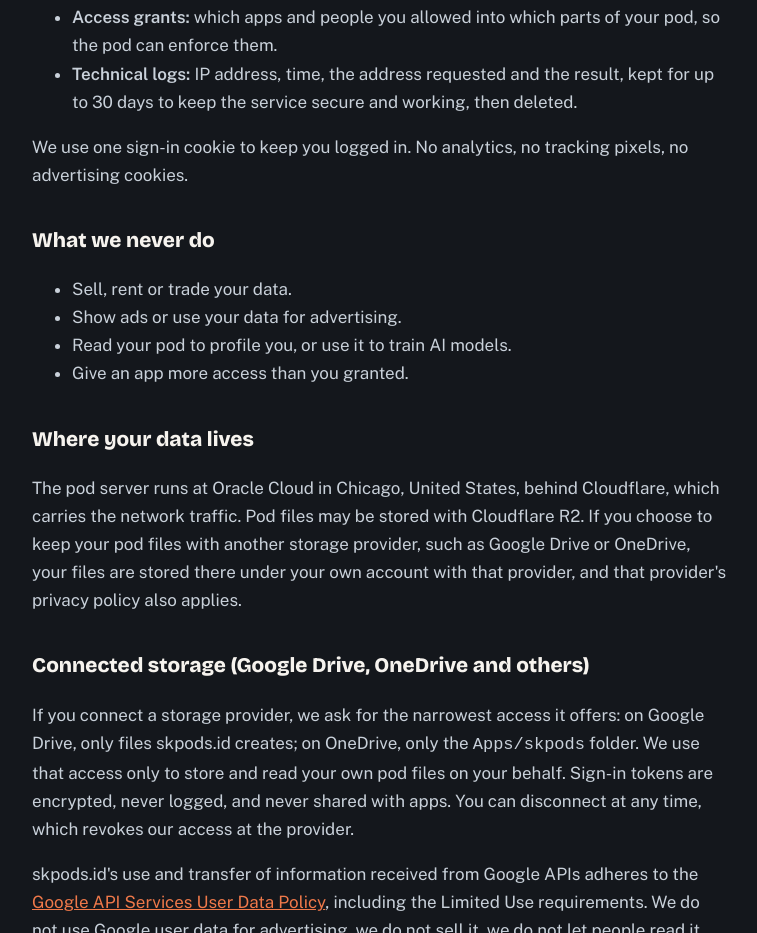
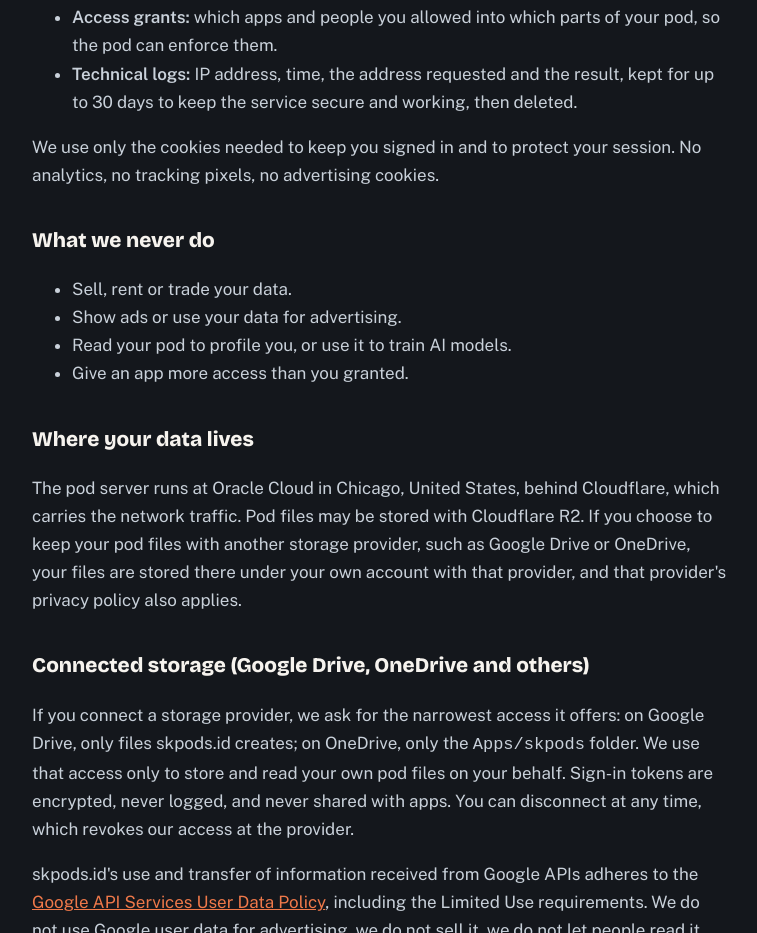
Before and after one commit to smilinTux/skpods-id, a plain HTML site: page privacy.html in a window 1280 px wide. Shown: the part 779-1712 px from the top of the page, without its empty margins (260-1017 px from the left). Drawn offline with nearby package versions, Linux system fonts and the light colour scheme.

Commit message:
fix: describe session cookies accurately
Co-Authored-By: Claude Opus 5.5 <noreply@anthropic.com>

```diff
--- a/privacy.html
+++ b/privacy.html
@@ -46,7 +46,7 @@ footer a{text-decoration:none}
 <li><b>Access grants:</b> which apps and people you allowed into which parts of your pod, so the pod can enforce them.</li>
 <li><b>Technical logs:</b> IP address, time, the address requested and the result, kept for up to 30 days to keep the service secure and working, then deleted.</li>
 </ul>
-<p>We use one sign-in cookie to keep you logged in. No analytics, no tracking pixels, no advertising cookies.</p>
+<p>We use only the cookies needed to keep you signed in and to protect your session. No analytics, no tracking pixels, no advertising cookies.</p>
 
 <h2>What we never do</h2>
 <ul>
```
